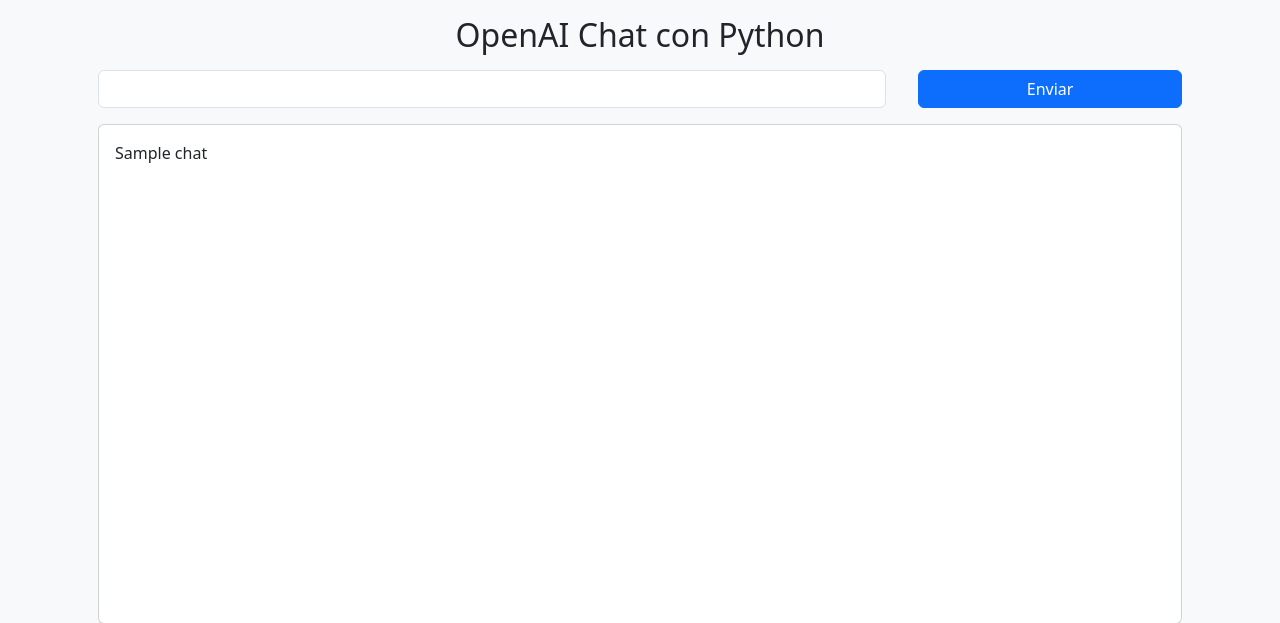
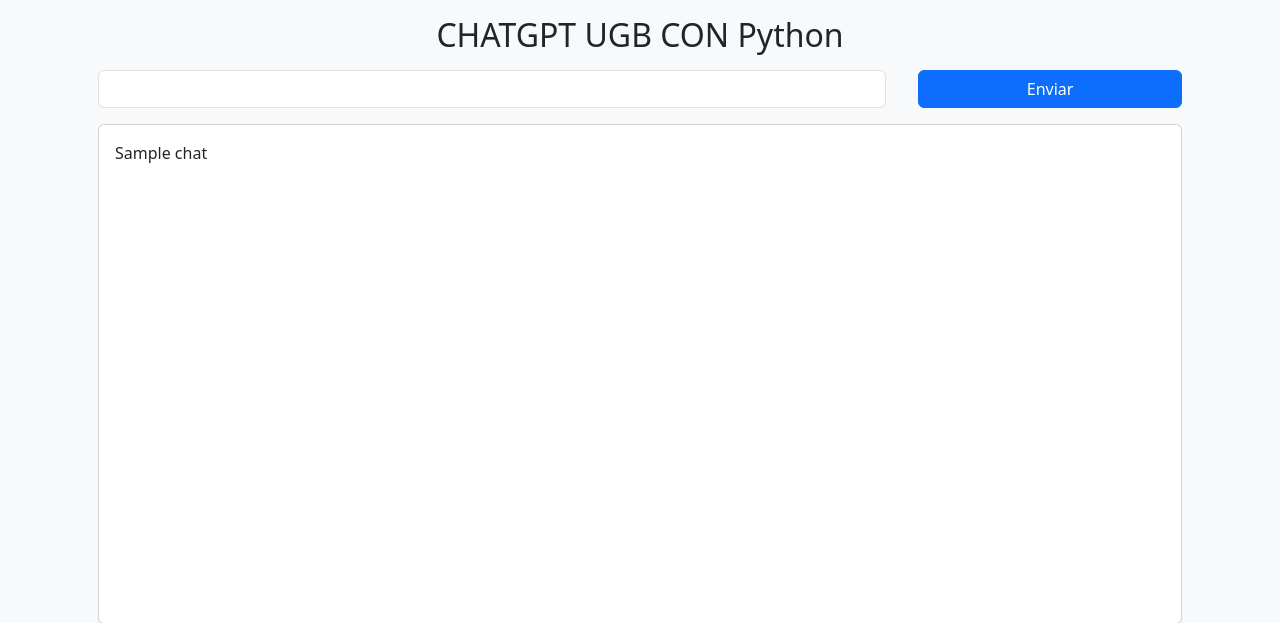
Before and after one commit to AlyGarcia200/ChatGPT, a Flask app: template templates/index.html in a window 1280 px wide. Shown: the top 623 px of the page. Run offline with Flask 3, Linux system fonts and the light colour scheme; the template is opened without the code that fills it: most values are stand-ins (such as "Sample title", 1, 10 or a date in 2020).

Commit message:
Update index.html

```diff
--- a/templates/index.html
+++ b/templates/index.html
@@ -4,13 +4,13 @@
     <meta charset="UTF-8">
     <meta http-equiv="X-UA-Compatible" content="IE=edge">
     <meta name="viewport" content="width=device-width, initial-scale=1.0">
-    <title>Chat GPT - Python</title>
+    <title>Chat GPT - UGB</title>
     <link href="https://cdn.jsdelivr.net/npm/bootstrap@5.3.0-alpha1/dist/css/bootstrap.min.css" rel="stylesheet" integrity="sha384-GLhlTQ8iRABdZLl6O3oVMWSktQOp6b7In1Zl3/Jr59b6EGGoI1aFkw7cmDA6j6gD" crossorigin="anonymous">
 
 </head>
 <body class="bg-light">
     <div class="container mt-3">
-        <h2 class="text-center mb-3">OpenAI Chat con Python</h2>
+        <h2 class="text-center mb-3">CHATGPT UGB CON Python</h2>
         <form action="/" method="post">
             <div class="d-flex">
                 <input type="text" class="form-control mb-3 mx-3 w-75" name="question">
```
